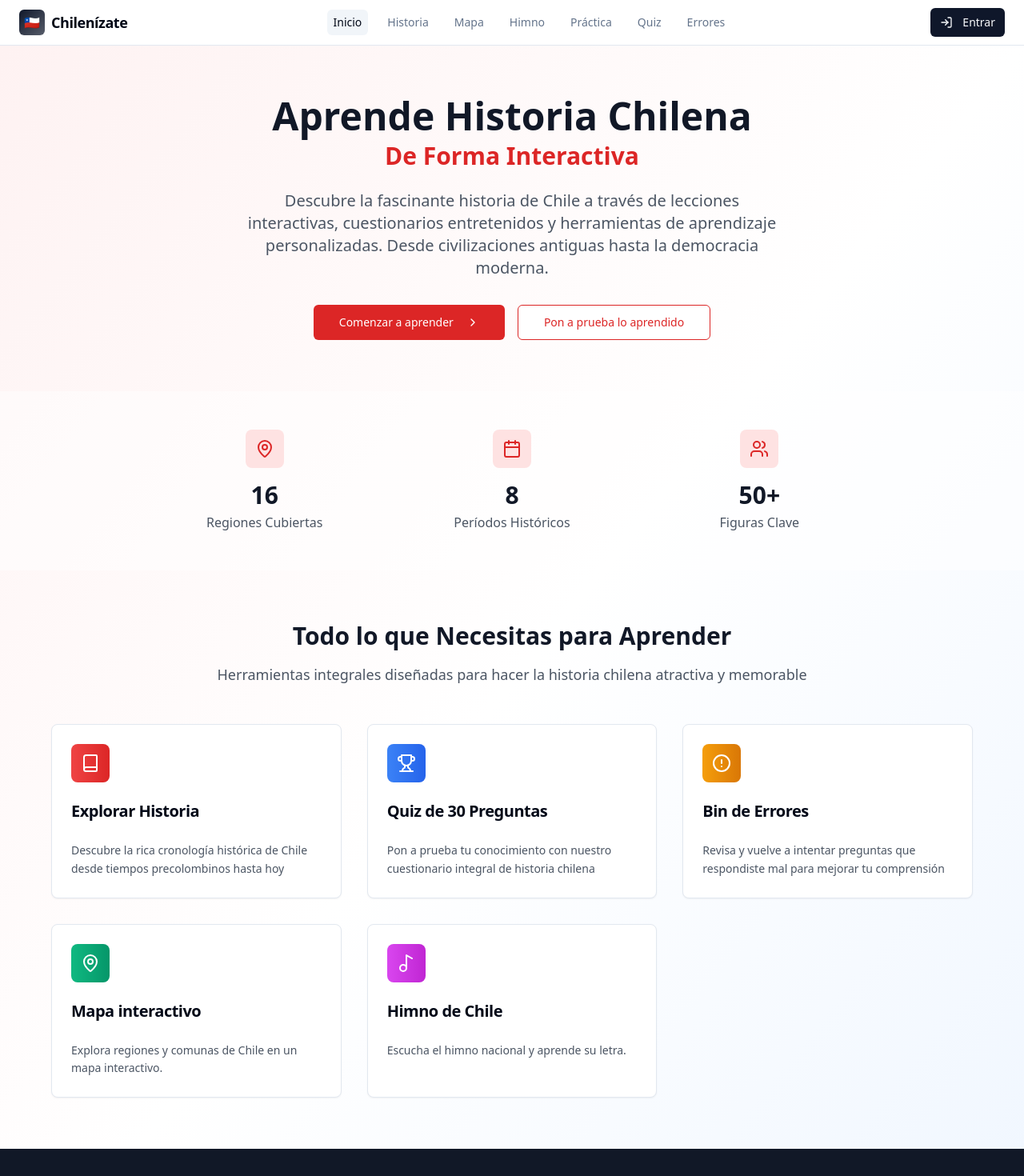
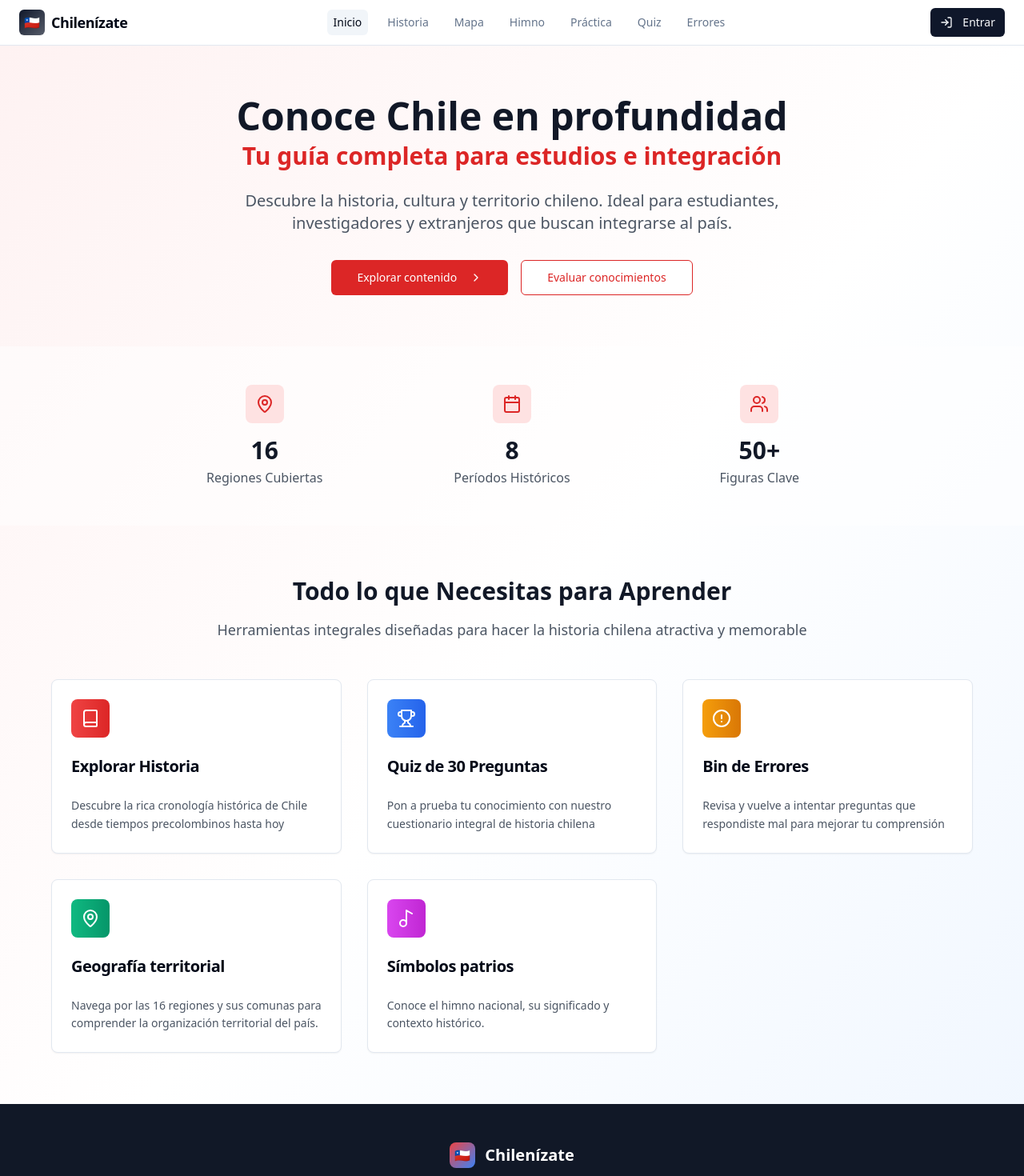
Before and after one commit to bethorod/chilenizate-app, a React (Vite) app: page / in a window 1280 px wide. Shown: the top 1470 px of the page at 80% size. Built offline with nearby package versions, Linux system fonts and the light colour scheme.

Commit message:
Refactor home page texts
Update home page content to target users interested in learning about Chile for study or integration, focusing on a welcoming and informative tone without repetition.

```diff
--- a/src/pages/Index.tsx
+++ b/src/pages/Index.tsx
@@ -39,16 +39,16 @@ const Index = () => {
     },
     {
       id: 'mapa',
-      title: 'Mapa interactivo',
-      description: 'Explora regiones y comunas de Chile en un mapa interactivo.',
+      title: 'Geografía territorial',
+      description: 'Navega por las 16 regiones y sus comunas para comprender la organización territorial del país.',
       icon: MapPin,
       color: 'from-emerald-500 to-emerald-600',
       link: '/mapa'
     },
     {
       id: 'himno',
-      title: 'Himno de Chile',
-      description: 'Escucha el himno nacional y aprende su letra.',
+      title: 'Símbolos patrios',
+      description: 'Conoce el himno nacional, su significado y contexto histórico.',
       icon: Music2,
       color: 'from-fuchsia-500 to-fuchsia-600',
       link: '/himno'
@@ -71,11 +71,11 @@ const Index = () => {
       <section className="py-10 md:py-16 px-4 sm:px-6 lg:px-8">
         <div className="max-w-4xl mx-auto text-center">
           <h2 className="text-3xl md:text-5xl font-bold text-gray-900 mb-6">
-            {t('main.learnHistory')}
-            <span className="block text-xl md:text-3xl text-red-600 mt-2">{t('main.interactiveWay')}</span>
+            Conoce Chile en profundidad
+            <span className="block text-xl md:text-3xl text-red-600 mt-2">Tu guía completa para estudios e integración</span>
           </h2>
           <p className="text-base md:text-xl text-gray-600 mb-8 max-w-2xl mx-auto">
-            {t('main.discover')}
+            Descubre la historia, cultura y territorio chileno. Ideal para estudiantes, investigadores y extranjeros que buscan integrarse al país.
           </p>
           <div className="flex flex-col sm:flex-row gap-4 justify-center">
             {user ? (
@@ -96,13 +96,13 @@ const Index = () => {
               <>
                 <Link to="/history">
                   <Button size="lg" className="bg-red-600 hover:bg-red-700 text-white px-8 py-3">
-                    Comenzar a aprender
+                    Explorar contenido
                     <ChevronRight className="ml-2 h-5 w-5" />
                   </Button>
                 </Link>
                 <Link to="/practica">
                   <Button size="lg" variant="outline" className="border-red-600 text-red-600 hover:bg-red-50 px-8 py-3">
-                    Pon a prueba lo aprendido
+                    Evaluar conocimientos
                   </Button>
                 </Link>
               </>
```
